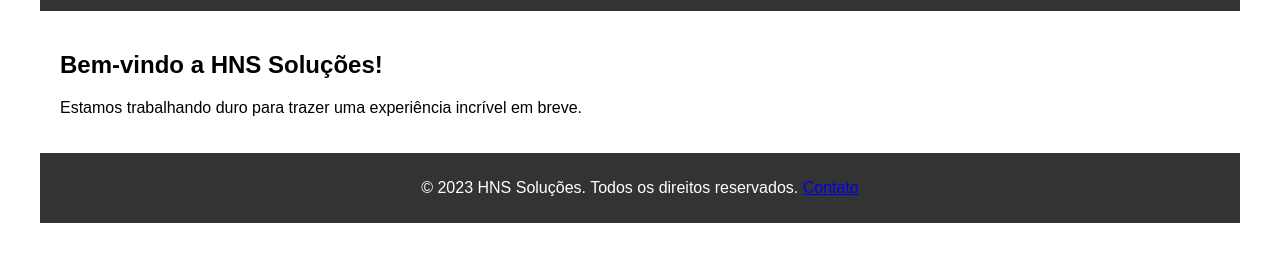
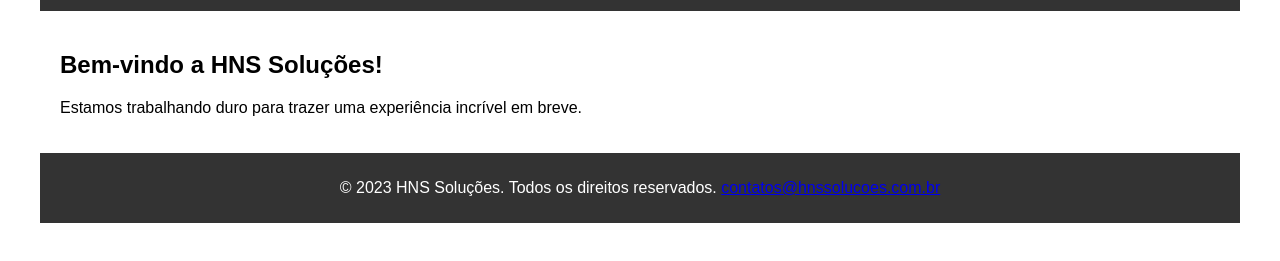
Before and after one commit to hnsilveira/site, a plain HTML site: page index.html in a window 1280 px wide. Shown: the part 109-370 px from the top of the page. Drawn offline with Linux system fonts and the light colour scheme.

Commit message:
Update index.html

```diff
--- a/index.html
+++ b/index.html
@@ -48,7 +48,7 @@
     </div>
 
     <div class="footer">
-      <p>&copy; 2023 HNS Soluções. Todos os direitos reservados. <a href="mailto:contatos@hnssolucoes.com.br">Contato</a></p>
+      <p>&copy; 2023 HNS Soluções. Todos os direitos reservados. <a href="mailto:contatos@hnssolucoes.com.br">contatos@hnssolucoes.com.br</a></p>
     </div>
   </div>
 </body>
```
